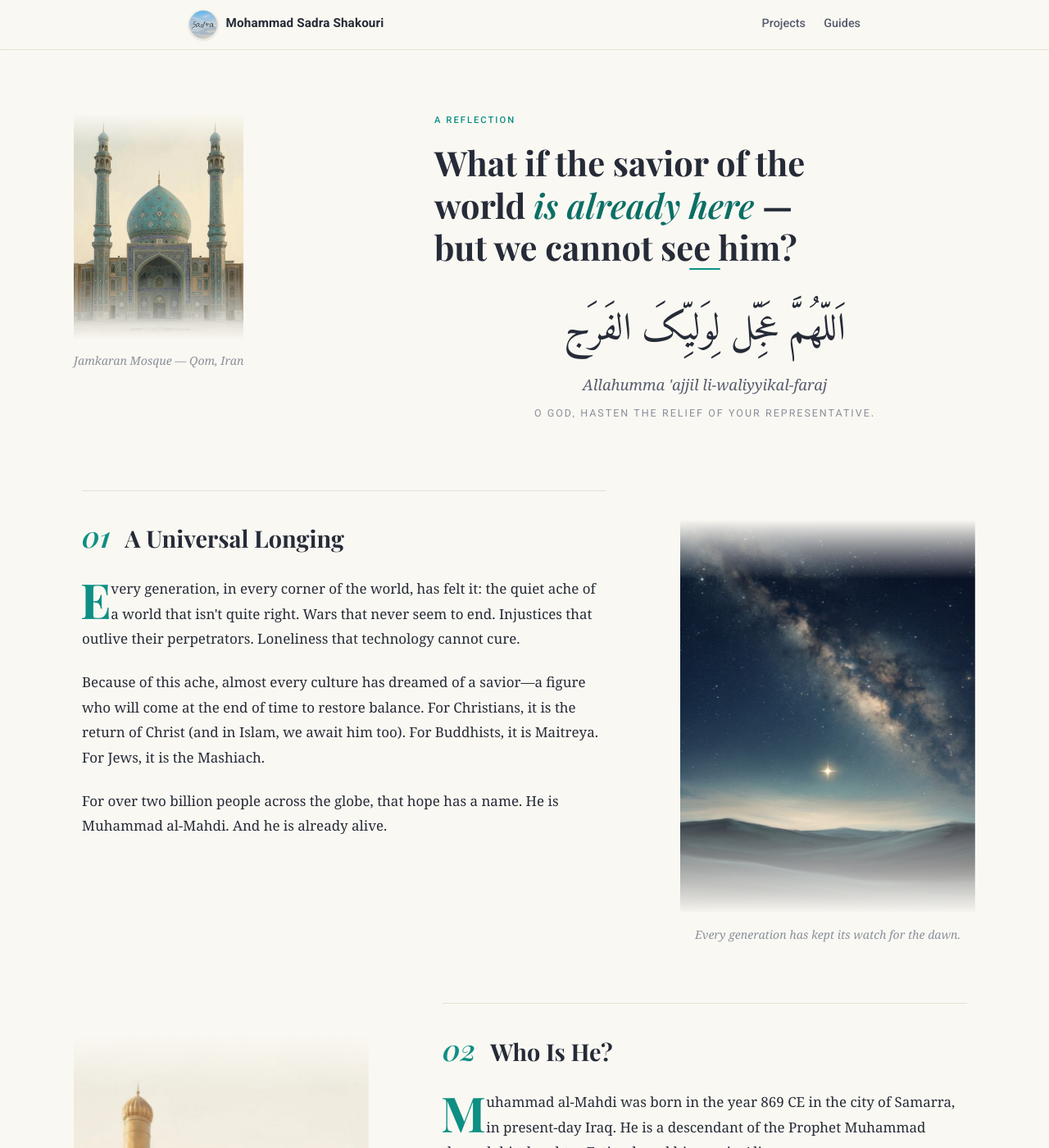
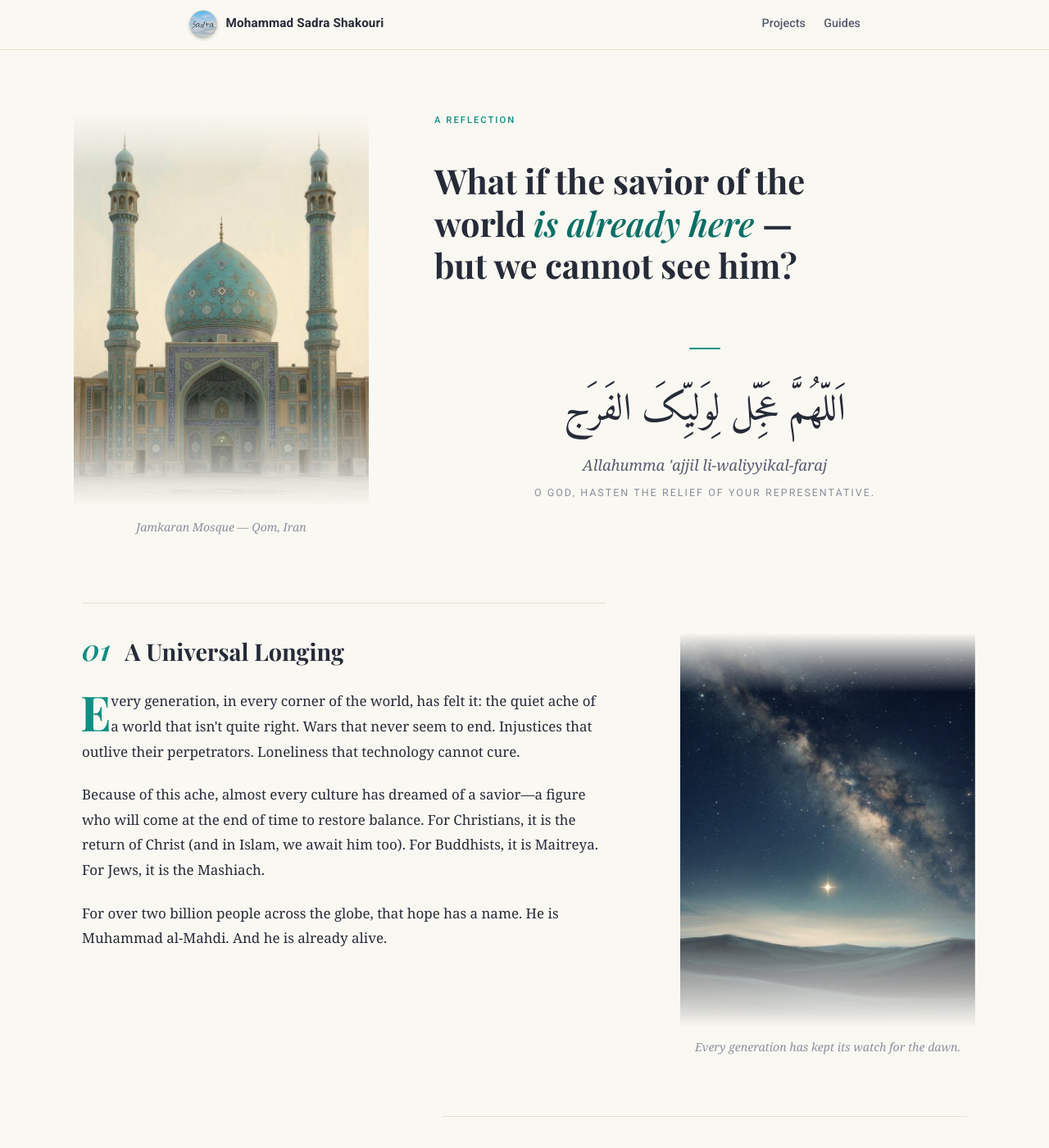
Before and after one commit to MSadraShakouri/msadrashakouri.github.io, a Jekyll site: the page built from index.md, in a window 1280 px wide and 1400 px high. Shown: the whole window at 82% size. Built offline with Jekyll 4.4.1, drawn with Linux system fonts in a browser that asks for light colours.

Commit message:
Fix opening plate sizing: stretch to the 360px column like the chapter plates
The opening plate had justify-self: start, which switched it to
shrink-to-fit; the aspect-ratio figure (absolutely-positioned content
only) then collapsed narrower than its column - hence the image looked
smaller than every chapter plate despite the same 360px grid column.
Removed the override so it stretches exactly like the others, and gave
the opening grid a 2.25rem row gap so the hero and dua keep a proper
distance (dua still centers in the remaining right-column space).

Co-authored-by: arena-agent <297053741+arena-agent@users.noreply.github.com>

```diff
--- a/assets/style.css
+++ b/assets/style.css
@@ -662,14 +662,13 @@
         display: grid;
         grid-template-columns: 360px minmax(0, 1fr);
         grid-template-rows: auto auto 1fr;
-        gap: 0 5rem;
+        gap: 2.25rem 5rem;
         align-items: start;
     }
 
     .opening .eyebrow {
         grid-column: 2;
         grid-row: 1;
-        margin-bottom: 0.9rem;
     }
 
     .opening-title {
@@ -682,9 +681,9 @@
     .opening .opening-plate {
         grid-column: 1;
         grid-row: 1 / span 3;
+        width: 100%;
         max-width: 360px;
         margin: 0;
-        justify-self: start;
     }
 
     /* dua: vertically centered in the space below the hero */
```
